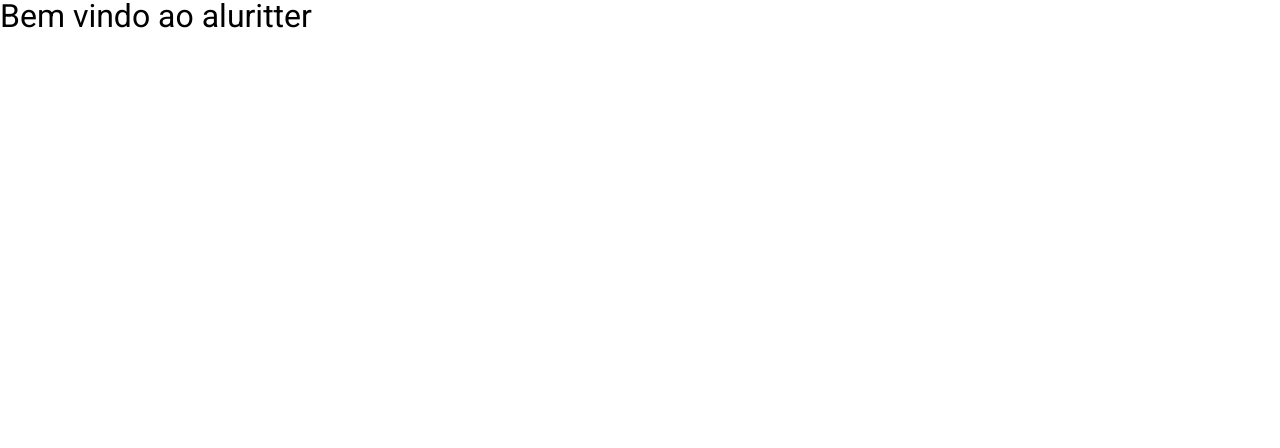
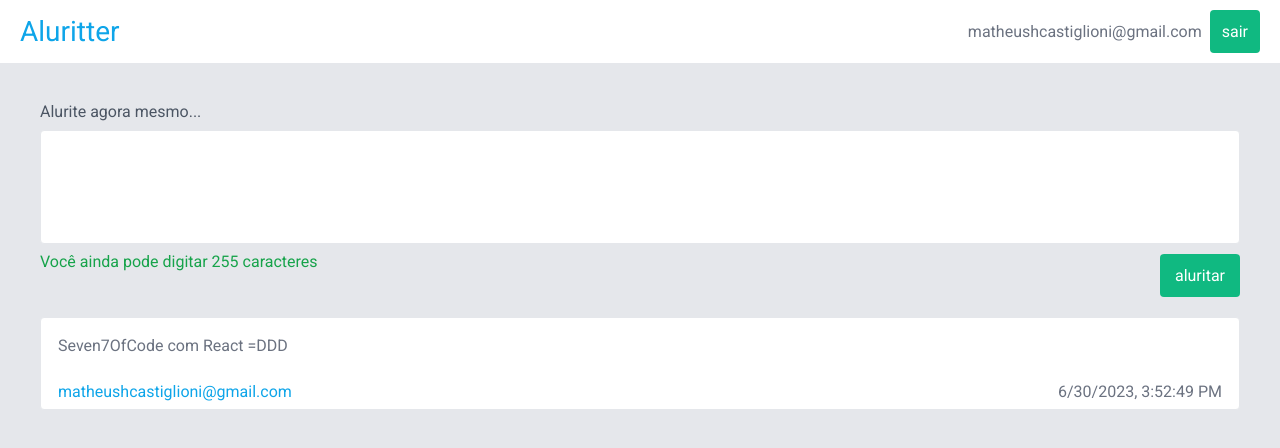
Before and after one commit to viniwebster/aluritter, a React (Vite) app: page / in a window 1280 px wide. Shown: the top 448 px of the page. Built offline with nearby package versions, Linux system fonts and the light colour scheme; the HTML template or start-up script is replaced by a standard one.

Commit message:
feat: add header and textarea

```diff
--- a/src/pages/Home.tsx
+++ b/src/pages/Home.tsx
@@ -1,15 +1,63 @@
-import styled from "styled-components"
+import styled from "styled-components";
+import Header from "../components/Header/Header";
+import Textarea from "../components/Textarea/Textarea";
+import Button from "../components/Button/Button";
+import { useState } from "react";
+import Alurite from "../components/Alurite/Alurite";
+import { darkFontColor } from "../styles/variables";
 
-const StyledTitle = styled.h1`
-  font-size: 32px;
-`
+const StyledSection = styled.section`
+  padding: 40px;
+  background-color: #E5E7EB;
+  min-height: calc(100vh - 64px);
+`;
+
+const StyledForm = styled.form`
+  display: flex;
+  flex-direction: column;
+  gap: 10px;
+  margin-bottom: 20px;
+
+  h2 {
+    color: ${darkFontColor};
+  }
+
+  div {
+    display: flex;
+    justify-content: space-between;
+
+    p {
+      color: #16a34a;
+    }
+
+    button {
+      width: 80px;
+    }
+  }
+`;
 
 const Home = () => {
-  return(
-    <StyledTitle>
-      Bem vindo ao aluritter
-    </StyledTitle>
-  )
-}
+  const [alurite, setAlurite] = useState("")
 
-export default Home
+  return (
+    <>
+      <Header />
+      <StyledSection>
+        <StyledForm>
+          <h2>Alurite agora mesmo...</h2>
+          <Textarea
+            value={alurite}
+            setValue={setAlurite}
+          />
+          <div>
+            <p>Você ainda pode digitar 255 caracteres</p>
+            <Button text="aluritar" color="#0EA5E9"/>
+          </div>
+        </StyledForm>
+        <Alurite />
+      </StyledSection>
+    </>
+  );
+};
+
+export default Home;
```
